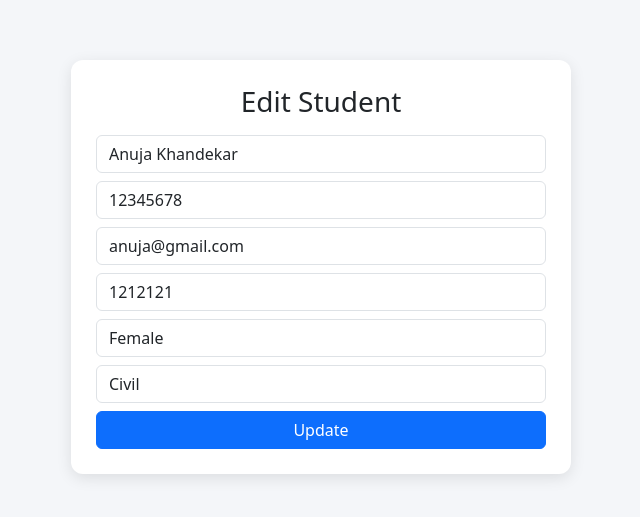
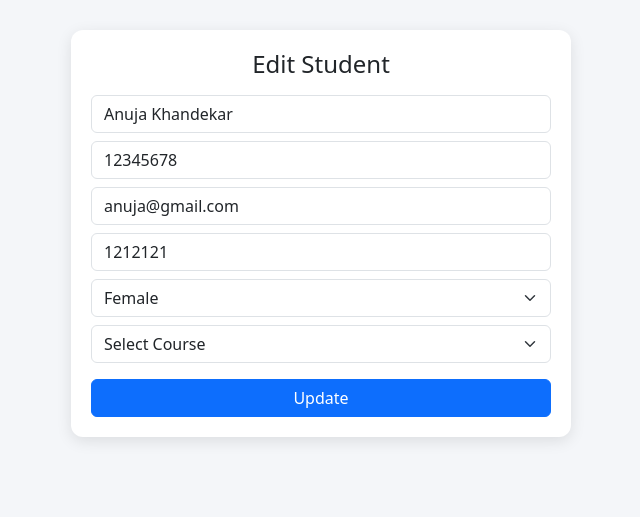
Before and after one commit to Praveen8584/project, a Flask app: page /edit/2 in a window 1280 px wide. Shown: the top 517 px of the page, without its empty margins (319-959 px from the left). Run offline with Flask 3, Linux system fonts and the light colour scheme; data comes from the database, SQL or seed files in the repository.

Commit message:
Update edit.html

```diff
--- a/templates/edit.html
+++ b/templates/edit.html
@@ -1,7 +1,10 @@
 <!DOCTYPE html>
 <html>
 <head>
-<title>Edit</title>
+<title>Edit Student</title>
+
+<!-- Mobile Responsive -->
+<meta name="viewport" content="width=device-width, initial-scale=1">
 
 <!-- Bootstrap -->
 <link href="https://cdn.jsdelivr.net/npm/bootstrap@5.3.0/dist/css/bootstrap.min.css" rel="stylesheet">
@@ -13,24 +16,28 @@
 
     .form-box {
         max-width: 500px;
-        margin: 60px auto;
-        padding: 25px;
+        margin: 30px auto;
+        padding: 20px;
         background: #fff;
         border-radius: 12px;
         box-shadow: 0 4px 15px rgba(0,0,0,0.1);
     }
 
-    .success-msg {
-        display: none;
+    @media (max-width: 576px) {
+        .form-box {
+            margin: 15px;
+            padding: 15px;
+        }
     }
 </style>
 
 </head>
 <body>
 
+<div class="container">
     <div class="form-box">
 
-    <h3 class="text-center mb-3">Edit Student</h3>
+        <h4 class="text-center mb-3">Edit Student</h4>
 
         <!-- Success Message -->
         {% if success %}
@@ -39,18 +46,51 @@
         </div>
         {% endif %}
 
-    <form method="POST" onsubmit="showMessage()">
-        <input type="text" name="name" value="{{student.name}}" class="form-control mb-2" required>
-        <input type="text" name="adhar" value="{{student.adhar}}" class="form-control mb-2" required>
-        <input type="email" name="email" value="{{student.email}}" class="form-control mb-2" required>
-        <input type="text" name="phone" value="{{student.phone}}" class="form-control mb-2" required>
+        <form method="POST">
 
-        <input type="text" name="gender" value="{{student.gender}}" class="form-control mb-2" required>
-        <input type="text" name="course" value="{{student.course}}" class="form-control mb-2" required>
+            <div class="mb-2">
+                <input type="text" name="name" value="{{student.name}}" class="form-control" placeholder="Full Name" required>
+            </div>
+
+            <div class="mb-2">
+                <input type="text" name="adhar" value="{{student.adhar}}" class="form-control" placeholder="Aadhar Number" required>
+            </div>
+
+            <div class="mb-2">
+                <input type="email" name="email" value="{{student.email}}" class="form-control" placeholder="Email" required>
+            </div>
+
+            <div class="mb-2">
+                <input type="text" name="phone" value="{{student.phone}}" class="form-control" placeholder="Phone Number" required>
+            </div>
+
+            <!-- Gender Dropdown -->
+            <div class="mb-2">
+                <select name="gender" class="form-select" required>
+                    <option value="">Select Gender</option>
+                    <option value="Male" {% if student.gender=='Male' %}selected{% endif %}>Male</option>
+                    <option value="Female" {% if student.gender=='Female' %}selected{% endif %}>Female</option>
+                    <option value="Other" {% if student.gender=='Other' %}selected{% endif %}>Other</option>
+                </select>
+            </div>
+
+            <!-- Course Dropdown -->
+            <div class="mb-3">
+                <select name="course" class="form-select" required>
+                    <option value="">Select Course</option>
+                    <option value="BCA" {% if student.course=='BCA' %}selected{% endif %}>BCA</option>
+                    <option value="BBA" {% if student.course=='BBA' %}selected{% endif %}>BBA</option>
+                    <option value="BCom" {% if student.course=='BCom' %}selected{% endif %}>B.Com</option>
+                    <option value="MCA" {% if student.course=='MCA' %}selected{% endif %}>MCA</option>
+                    <option value="MBA" {% if student.course=='MBA' %}selected{% endif %}>MBA</option>
+                </select>
+            </div>
 
             <button type="submit" class="btn btn-primary w-100">Update</button>
+
         </form>
 
+    </div>
 </div>
 
 <!-- Auto Hide Script -->
```
Lines whose indentation alone changed are shown as unchanged.
